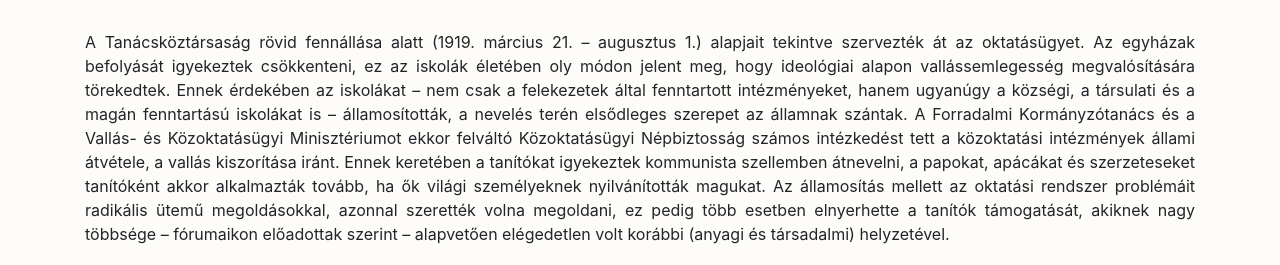
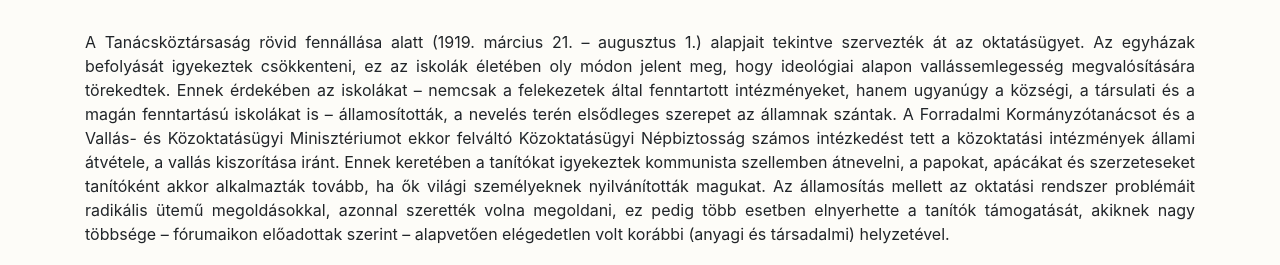
Before and after one commit to hegyhati/psak_2020, a Jekyll site: the page built from _presentations/Niklai_Patricia_Dominika.md, in a window 1280 px wide. Shown: the part 270-535 px from the top of the page. Built offline with Jekyll 4.4.1, drawn with Linux system fonts in a browser that asks for light colours.

Commit message:
Update Niklai_Patricia_Dominika.md

```diff
--- a/_presentations/Niklai_Patricia_Dominika.md
+++ b/_presentations/Niklai_Patricia_Dominika.md
@@ -3,6 +3,6 @@ presenter: Niklai Patrícia Dominika
 title: "Baranyai iskolák a Tanácsköztársaság idején"
 ---
 
-A Tanácsköztársaság rövid fennállása alatt (1919. március 21. – augusztus 1.) alapjait tekintve szervezték át az oktatásügyet. Az egyházak befolyását igyekeztek csökkenteni, ez az iskolák életében oly módon jelent meg, hogy ideológiai alapon vallássemlegesség megvalósítására törekedtek. Ennek érdekében az iskolákat – nem csak a felekezetek által fenntartott intézményeket, hanem ugyanúgy a községi, a társulati és a magán fenntartású iskolákat is – államosították, a nevelés terén elsődleges szerepet az államnak szántak. A Forradalmi Kormányzótanács és a Vallás- és Közoktatásügyi Minisztériumot ekkor felváltó Közoktatásügyi Népbiztosság számos intézkedést tett a közoktatási intézmények állami átvétele, a vallás kiszorítása iránt. Ennek keretében a tanítókat igyekeztek kommunista szellemben átnevelni, a papokat, apácákat és szerzeteseket tanítóként akkor alkalmazták tovább, ha ők világi személyeknek nyilvánították magukat. Az államosítás mellett az oktatási rendszer problémáit radikális ütemű megoldásokkal, azonnal szerették volna megoldani, ez pedig több esetben elnyerhette a tanítók támogatását, akiknek nagy többsége – fórumaikon előadottak szerint – alapvetően elégedetlen volt korábbi (anyagi és társadalmi) helyzetével.
+A Tanácsköztársaság rövid fennállása alatt (1919. március 21. – augusztus 1.) alapjait tekintve szervezték át az oktatásügyet. Az egyházak befolyását igyekeztek csökkenteni, ez az iskolák életében oly módon jelent meg, hogy ideológiai alapon vallássemlegesség megvalósítására törekedtek. Ennek érdekében az iskolákat – nemcsak a felekezetek által fenntartott intézményeket, hanem ugyanúgy a községi, a társulati és a magán fenntartású iskolákat is – államosították, a nevelés terén elsődleges szerepet az államnak szántak. A Forradalmi Kormányzótanácsot és a Vallás- és Közoktatásügyi Minisztériumot ekkor felváltó Közoktatásügyi Népbiztosság számos intézkedést tett a közoktatási intézmények állami átvétele, a vallás kiszorítása iránt. Ennek keretében a tanítókat igyekeztek kommunista szellemben átnevelni, a papokat, apácákat és szerzeteseket tanítóként akkor alkalmazták tovább, ha ők világi személyeknek nyilvánították magukat. Az államosítás mellett az oktatási rendszer problémáit radikális ütemű megoldásokkal, azonnal szerették volna megoldani, ez pedig több esetben elnyerhette a tanítók támogatását, akiknek nagy többsége – fórumaikon előadottak szerint – alapvetően elégedetlen volt korábbi (anyagi és társadalmi) helyzetével.
 
 A rendszer bukását követően éles politikai váltás következett be, a hangsúly a vallásos nevelésen még élénkebben jelentkezett, mint a Tanácsköztársaságot megelőzően. Ennek megfelelően a Tanácsköztársaság intézkedéseit támogató, vagy legalábbis azt kiszolgáló tanítók kivizsgálása elengedhetetlennek bizonyult. E fegyelmi eljárások iratai részletesen fennmaradtak a Magyar Nemzeti Levéltár Baranya Megyei Levéltárában, a Baranya megyében lezajlott eseményekről, a helyi intézkedésekről ezek feltárásával kaphatunk részletesebb képet. A vizsgálat alá vont tanítók történetein keresztül bontakozik ki a baranyai iskolák mindennapi működése a Tanácsköztársaság idején.
```
